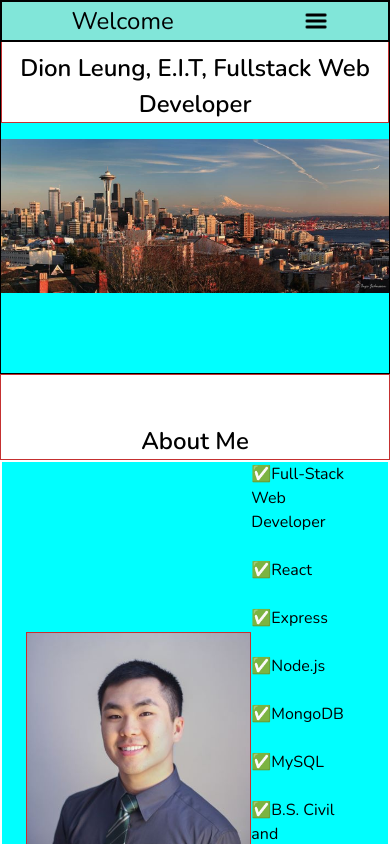
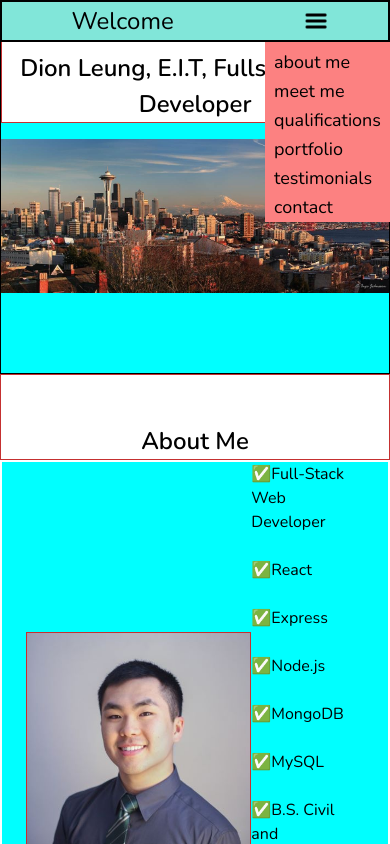
Before and after one commit to dionleung14/portfolio-nodemailer, a React (Create React App) app: page / in a window 390 px wide. Shown: the top 844 px of the page. Built offline with nearby package versions, Linux system fonts and the light colour scheme.

Commit message:
changes for mobile navigation

```diff
--- a/src/components/NavBar.js
+++ b/src/components/NavBar.js
@@ -1,11 +1,19 @@
-import React from "react";
+import React, { useState } from "react";
 // import { BrowserRouter as Link } from "react-router-dom";
 // import { BrowserRouter as Router, Switch, Route, Link } from "react-router-dom";
 import AnchorLink from "react-anchor-link-smooth-scroll";
 import hamburger from "./photos/hamburger.png";
 
 export default function Navbar() {
+  const [burger, setBurger] = useState({
+    display: true,
+  });
+
+  const handleToggle = ({ target }) =>
+    setBurger((s) => ({ ...s, [target.name]: !s[target.name] }));
+
   return (
+    <div>
       <div className="flex justify-around border-solid border-2 border-black w-full lg:pt-4 lg:pb-4 fixed top-0 mb-10 bg-teal-300 z-20">
         <AnchorLink
           href="#top"
@@ -51,9 +59,54 @@ export default function Navbar() {
         </AnchorLink>
         <img
           src={hamburger}
-        alt=""
+          alt="menu expand icon"
+          name="display"
+          onClick={handleToggle}
           className="lg:hidden self-center inline-block w-6"
         />
       </div>
+      <div
+        className={`${
+          burger.display ? "inline-block" : "hidden"
+        } pt-12 fixed right-0 w-auto h-auto bg-red-400 z-10 flex flex-col`}
+      >
+        <AnchorLink
+          href="#about-me"
+          className="inline-block self-start border border-transparent hover:border-red-700 px-2 rounded text-lg"
+        >
+          about me
+        </AnchorLink>
+        <AnchorLink
+          href="#meet-me"
+          className="inline-block self-start border border-transparent hover:border-red-700 px-2 rounded text-lg"
+        >
+          meet me
+        </AnchorLink>
+        <AnchorLink
+          href="#qualifications"
+          className="inline-block self-start border border-transparent hover:border-red-700 px-2 rounded text-lg"
+        >
+          qualifications
+        </AnchorLink>
+        <AnchorLink
+          href="#portfolio"
+          className="inline-block self-start border border-transparent hover:border-red-700 px-2 rounded text-lg"
+        >
+          portfolio
+        </AnchorLink>
+        <AnchorLink
+          href="#testimonials"
+          className="inline-block self-start border border-transparent hover:border-red-700 px-2 rounded text-lg"
+        >
+          testimonials
+        </AnchorLink>
+        <AnchorLink
+          href="#contact"
+          className="inline-block self-start border border-transparent hover:border-red-700 px-2 rounded text-lg"
+        >
+          contact
+        </AnchorLink>
+      </div>
+    </div>
   );
 }
```
Lines whose indentation alone changed are shown as unchanged.
